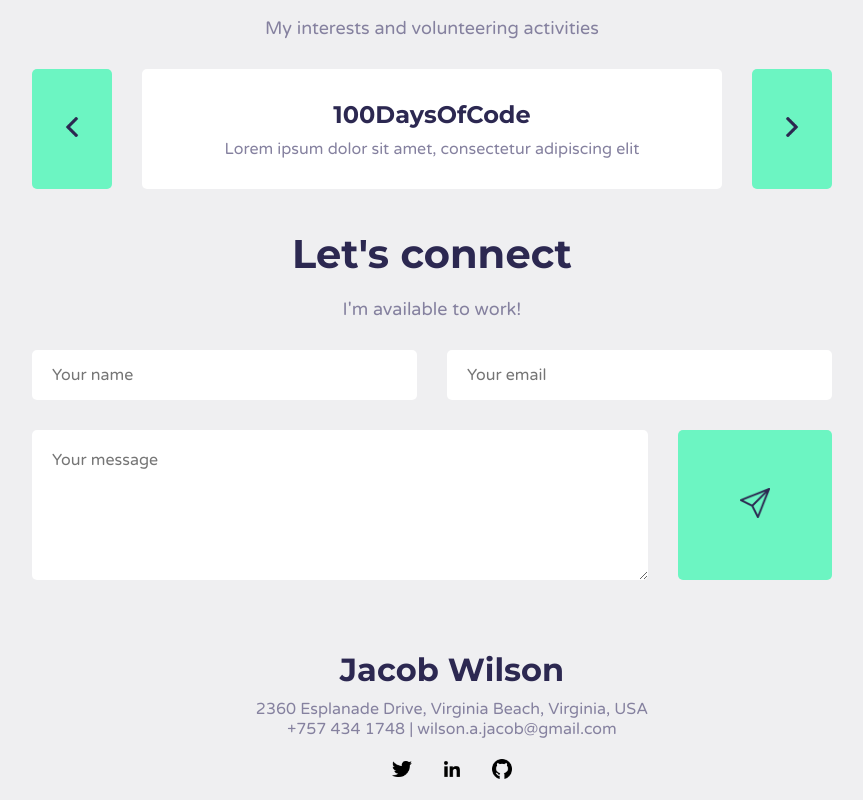
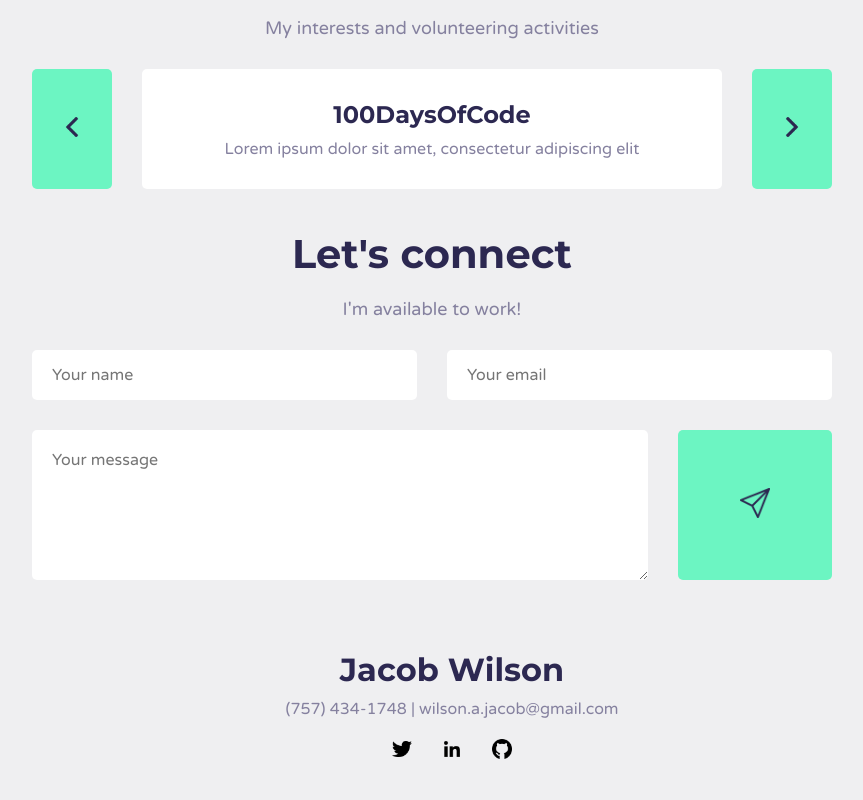
Before and after one commit to Notwacob/portfolio, a React (Create React App) app: page / in a window 1280 px wide. Shown: the part 1854-2654 px from the top of the page, without its empty margins (208-1071 px from the left). Built offline with nearby package versions, Linux system fonts and the light colour scheme.

Commit message:
Commit - 5/28/2023 - 11:29 pm

```diff
--- a/src/components/Contacts.js
+++ b/src/components/Contacts.js
@@ -5,7 +5,7 @@
     <form
       className={styles.wrapper}
       target="_blank"
-      action="https://formsubmit.co/your@email.com"
+      action="https://formsubmit.co/wilson.a.jacob@gmail.com"
       method="POST"
     >
       <div className={styles.inputs}>
--- a/src/components/Footer.js
+++ b/src/components/Footer.js
@@ -4,8 +4,8 @@
   return (
     <footer className={styles.wrapper}>
       <h1 className={styles.title}>Jacob Wilson</h1>
-      <p>2360 Esplanade Drive, Virginia Beach, Virginia, USA </p>
-      <p>+757 434 1748 | wilson.a.jacob@gmail.com</p>
+      {/* <p>2360 Esplanade Drive, Virginia Beach, Virginia, USA </p> */}
+      <p>(757) 434-1748 | wilson.a.jacob@gmail.com</p>
       <div className={styles.socials}>
         <a href="https://twitter.com/notwacob" target="_blank" rel="noreferrer"><img
           src="/assets/socials/twitter.png"
```
